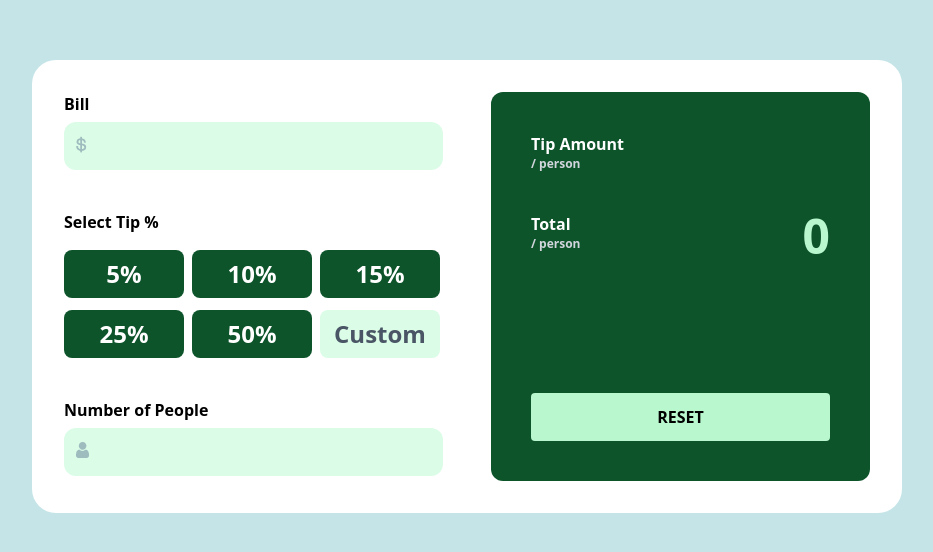
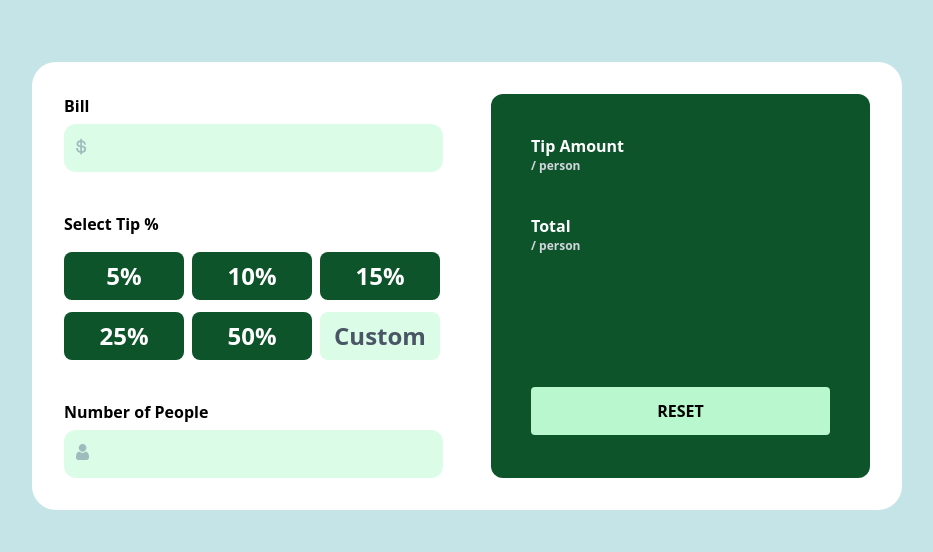
Before and after one commit to zura445/splitter, a React (Vite) app: page / in a window 1280 px wide. Shown: the part 114-666 px from the top of the page, without its empty margins (173-1106 px from the left). Built offline with nearby package versions, Linux system fonts and the light colour scheme.

Commit message:
Remembering text entered in inputs

```diff
--- a/src/App.jsx
+++ b/src/App.jsx
@@ -4,14 +4,15 @@ import { useState } from "react";
 
 function App() {
   const [saveBils, setSaveBils] = useState("");
-  console.log("🚀 ~ App ~ saveBils:", saveBils);
+  const [savePeople, setSavePeople] = useState("");
 
   const [bilsAmount, setBilsAmount] = useState("");
   const [numberPeople, setNumberPeople] = useState("");
 
-  const handleSubmit = (event) => {
+  const handleSave = (event) => {
     event.preventDefault();
     setSaveBils(bilsAmount);
+    setSavePeople(numberPeople);
   };
 
   return (
@@ -20,9 +21,13 @@ function App() {
         <BillSplitter
           setBilsAmount={setBilsAmount}
           setNumberPeople={setNumberPeople}
-          handleSubmit={handleSubmit}
+          handleSave={handleSave}
         />
-        <ResultPanel handleSubmit={handleSubmit} saveBils={saveBils} />
+        <ResultPanel
+          saveBils={saveBils}
+          savePeople={savePeople}
+          handleSave={handleSave}
+        />
       </div>
     </>
   );
--- a/src/components/BillSplitter.jsx
+++ b/src/components/BillSplitter.jsx
@@ -1,9 +1,9 @@
 import React from "react";
 
-function BillSplitter({ setBilsAmount, setNumberPeople, handleSubmit }) {
+function BillSplitter({ setBilsAmount, setNumberPeople, handleSave }) {
   return (
     <div className="">
-      <form onSubmit={handleSubmit}>
+      <form onSubmit={handleSave}>
         <p className="font-bold">Bill</p>
         <div className="relative">
           <input
--- a/src/components/ResultPanel.jsx
+++ b/src/components/ResultPanel.jsx
@@ -1,6 +1,6 @@
 import React from "react";
 
-function ResultPanel({ handleSubmit, saveBils }) {
+function ResultPanel({ saveBils, savePeople, handleSave }) {
   return (
     <div className="bg-green-900 p-10 rounded-xl">
       <div className="flex justify-between">
@@ -15,10 +15,10 @@ function ResultPanel({ handleSubmit, saveBils }) {
           <p className="text-white">Total</p>
           <p className="text-gray-300 text-xs">/ person</p>
         </div>
-        <div className="text-5xl text-green-200 font-bold">0</div>
+        <div className="text-5xl text-green-200 font-bold">{savePeople}</div>
       </div>
       <button
-        onClick={handleSubmit}
+        onClick={handleSave}
         className="mt-[133px] w-full bg-green-200 h-12 font-bold rounded cursor-pointer"
       >
         RESET
```
